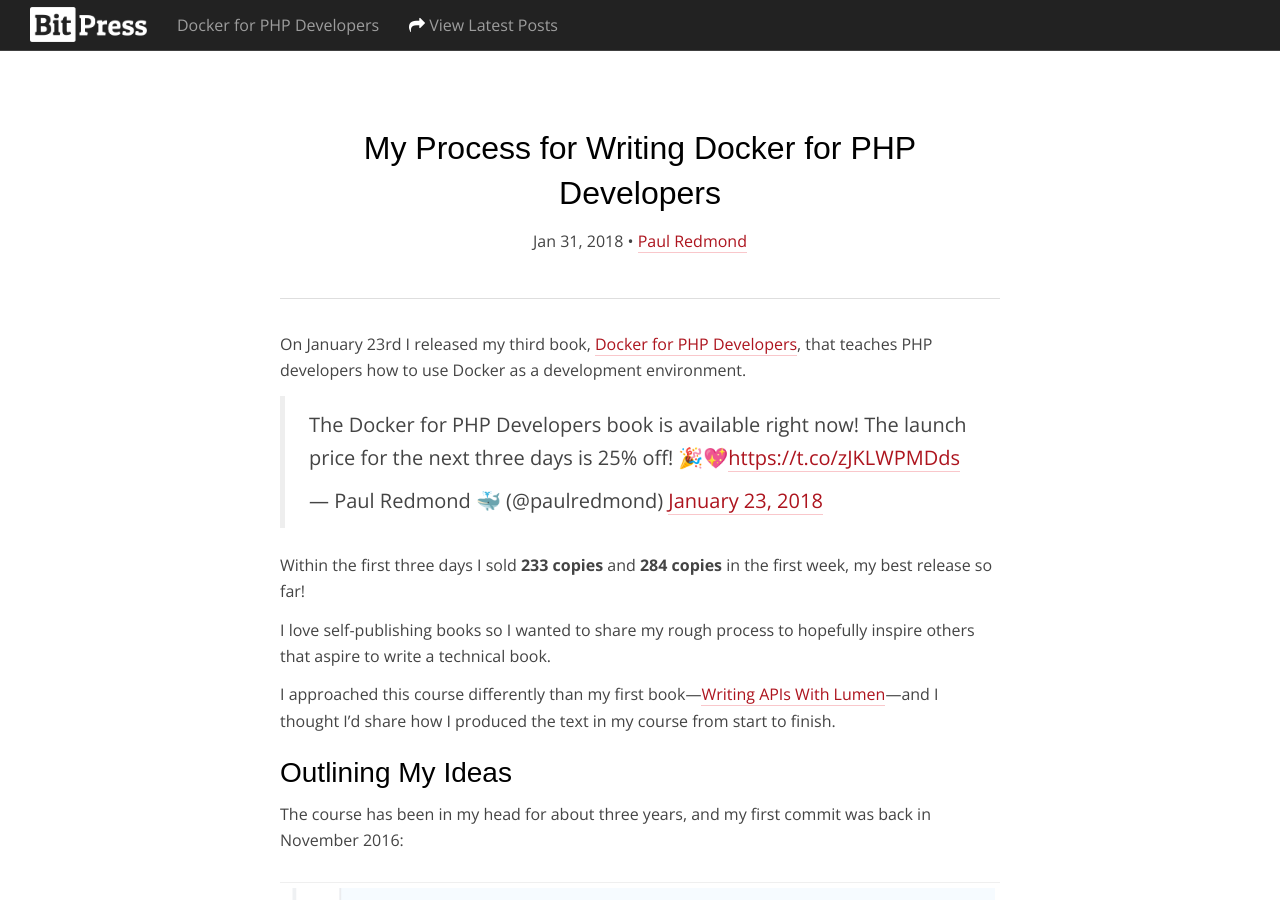
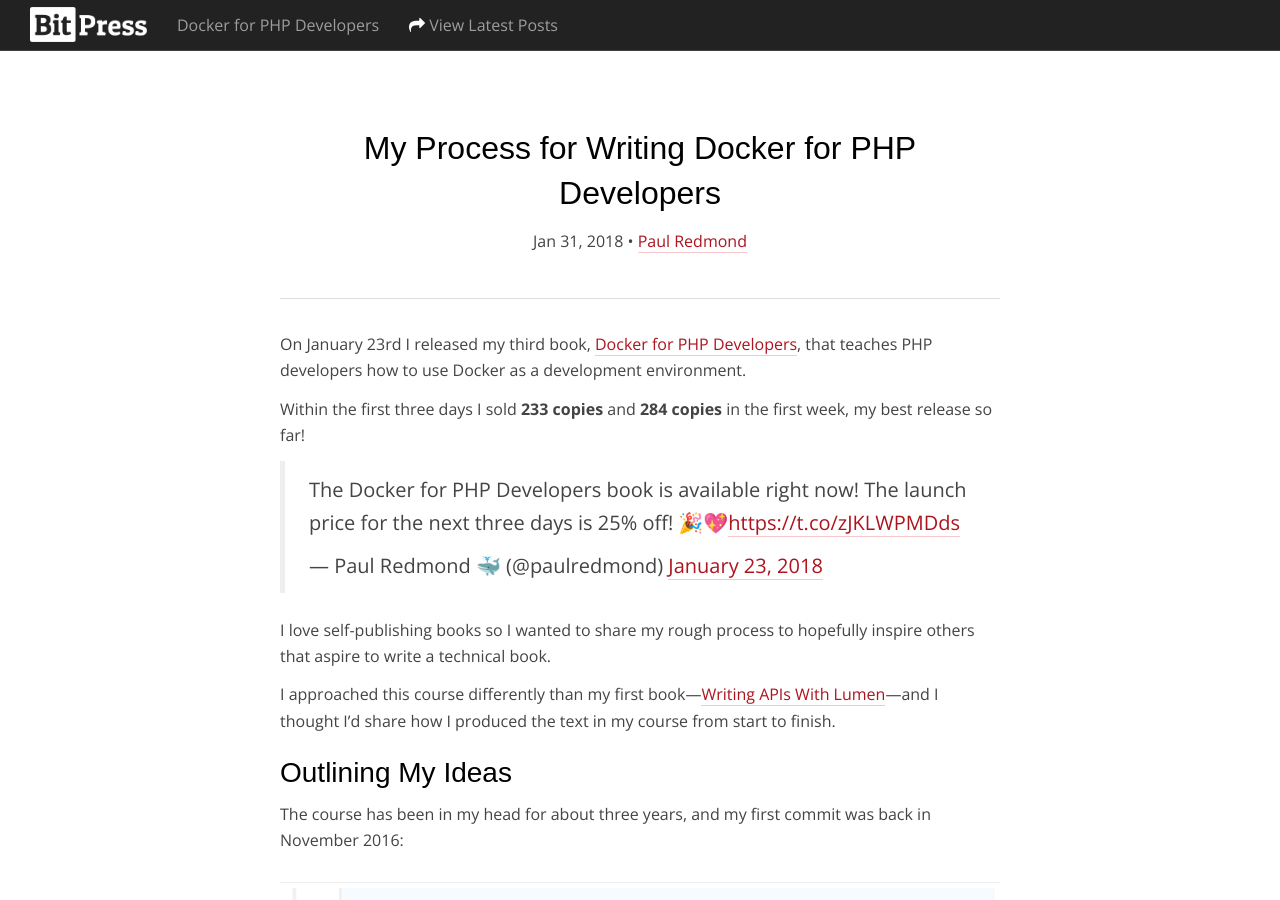
Before and after one commit to bitpressio/bitpressio.github.io, a Jekyll site: the page built from _posts/2018-01-20-my-process-writing-self-published-docker-book.md, in a window 1280 px wide and 900 px high. Built offline with Jekyll 4.4.1, drawn with Linux system fonts in a browser that asks for light colours; some web fonts are replaced; comment, search, counter and statistics services are not loaded.

Commit message:
Update text

```diff
--- a/_posts/2018-01-20-my-process-writing-self-published-docker-book.md
+++ b/_posts/2018-01-20-my-process-writing-self-published-docker-book.md
@@ -18,10 +18,10 @@
 
 On January 23rd I released my third book, [Docker for PHP Developers](https://bitpress.io/docker-for-php-developers/), that teaches PHP developers how to use Docker as a development environment.
 
+Within the first three days I sold **233 copies** and **284 copies** in the first week, my best release so far!
+
 <blockquote class="twitter-tweet" data-lang="en"><p lang="en" dir="ltr">The Docker for PHP Developers book is available right now! The launch price for the next three days is 25% off! 🎉💖<a href="https://t.co/zJKLWPMDds">https://t.co/zJKLWPMDds</a></p>&mdash; Paul Redmond 🐳 (@paulredmond) <a href="https://twitter.com/paulredmond/status/955815200166326272?ref_src=twsrc%5Etfw">January 23, 2018</a></blockquote>
 <script async src="https://platform.twitter.com/widgets.js" charset="utf-8"></script>
-
-Within the first three days I sold **233 copies** and **284 copies** in the first week, my best release so far!
 
 I love self-publishing books so I wanted to share my rough process to hopefully inspire others that aspire to write a technical book.
 
```
